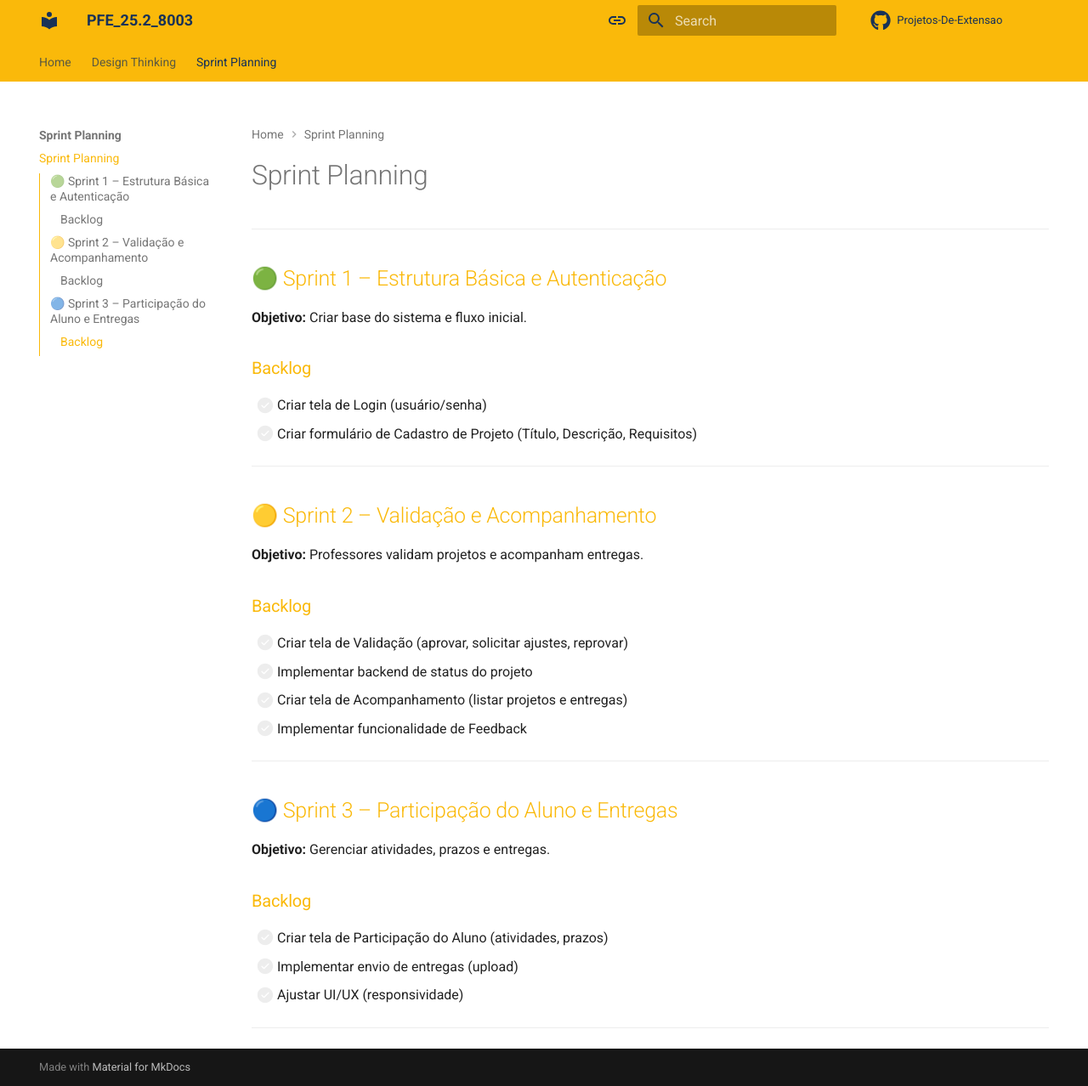
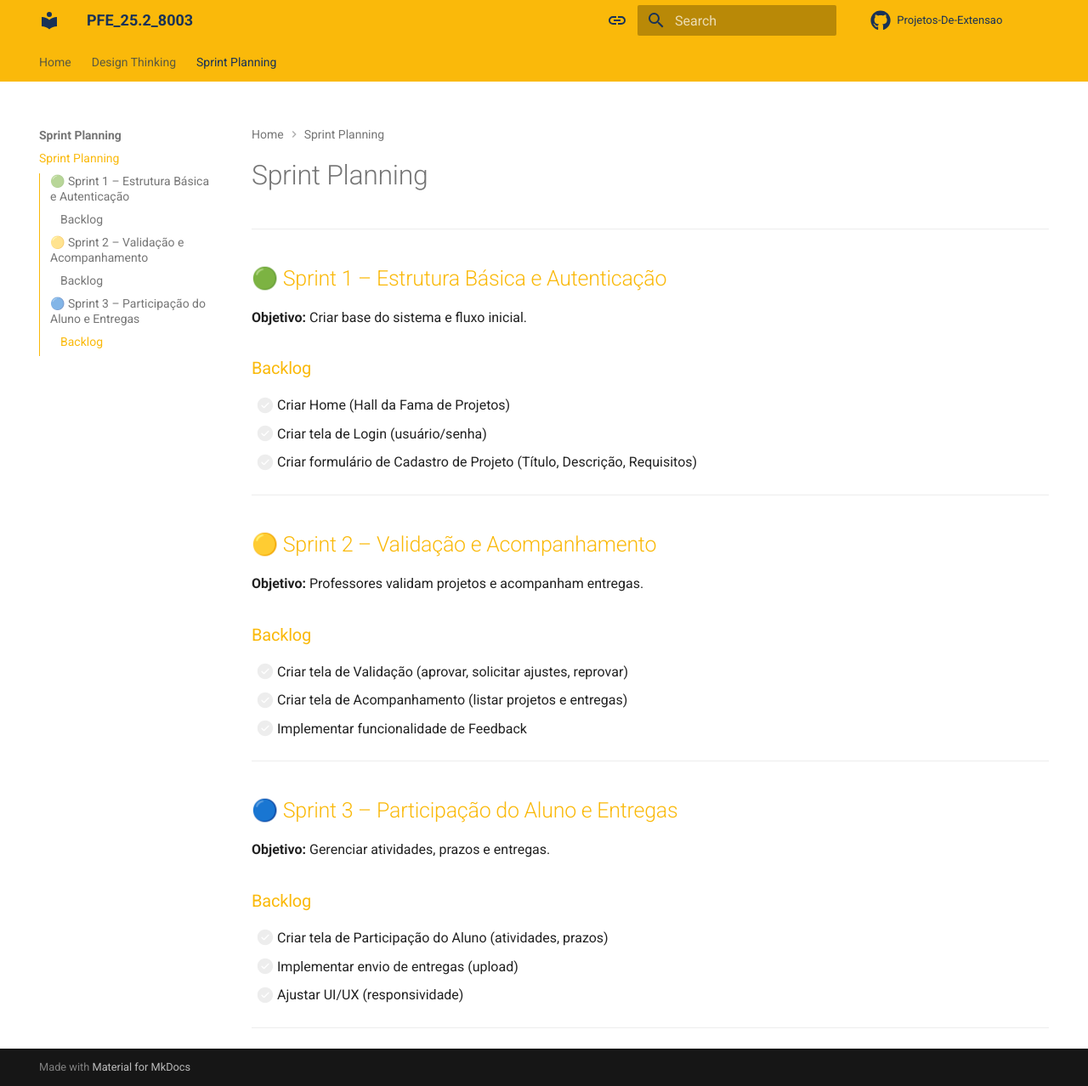
Before and after one commit to Projetos-de-Extensao/PFE_25.2_8003_I, an MkDocs documentation site: the page built from docs/_Sprint Planning/sprint.md, in a window 1280 px wide and 1278 px high. Shown: the whole window at 85% size. Built offline with MkDocs 1.6.1 and Material for MkDocs 9.7.7, drawn with Linux system fonts in a browser that asks for light colours.

Commit message:
update_sprint

```diff
--- a/docs/_Sprint Planning/sprint.md
+++ b/docs/_Sprint Planning/sprint.md
@@ -6,6 +6,7 @@
  **Objetivo:** Criar base do sistema e fluxo inicial.
 
 ###  Backlog
+- [ ] Criar Home (Hall da Fama de Projetos)
 - [ ] Criar tela de Login (usuário/senha)
 - [ ] Criar formulário de Cadastro de Projeto (Título, Descrição, Requisitos)
 
@@ -17,7 +18,6 @@
 
 ###  Backlog
 - [ ] Criar tela de Validação (aprovar, solicitar ajustes, reprovar)
-- [ ] Implementar backend de status do projeto
 - [ ] Criar tela de Acompanhamento (listar projetos e entregas)
 - [ ] Implementar funcionalidade de Feedback
 ---
```
